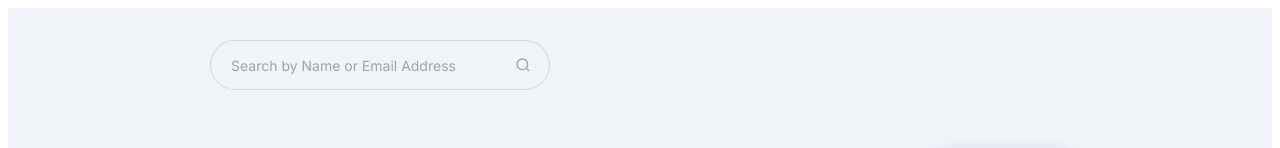
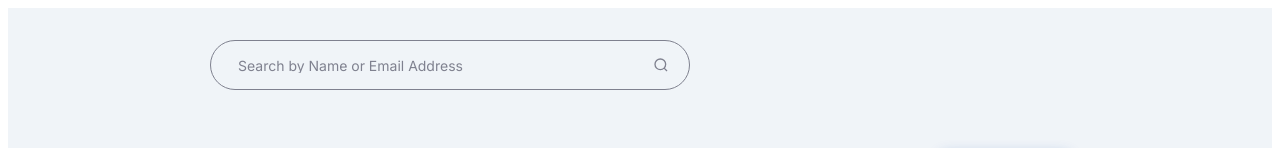
Before and after one commit to jack-dao/team-management, a React app in the folder frontend/: page / in a window 1280 px wide. Shown: the top 148 px of the page. Built offline with nearby package versions, Linux system fonts and the light colour scheme; no server answers; the HTML template or start-up script is replaced by a standard one.

Commit message:
updated search bar

```diff
--- a/frontend/src/TeamManagement.css
+++ b/frontend/src/TeamManagement.css
@@ -19,30 +19,44 @@
   justify-content: flex-start;
   margin-bottom: 36px;
 }
+
 .search-bar {
   display: flex;
   align-items: center;
-  gap: 10px;
+  gap: 12px;
   background: #f0f4f8;
-  border: 1.5px solid #d1d5db;
-  border-radius: 50px;
-  padding: 0 18px;
+  border: 1.5px solid #7F818F;
+  border-radius: 40px;
+  padding: 16px 20px 16px 25px;
   height: 50px;
-  width: 340px;
+  width: 480px;
   transition: border-color 0.2s, box-shadow 0.2s;
 }
+
 .search-bar:focus-within {
   border-color: #004AAD;
   box-shadow: 0 0 0 3px rgba(0,74,173,0.08);
 }
+
 .search-bar input {
-  border: none; outline: none;
-  font-family: inherit; font-size: 14px;
-  color: #111827; background: #f0f4f8; width: 100%;
+  border: none;
+  outline: none;
+  font-family: inherit;
+  font-size: 14px;
+  color: #111827;
+  background: transparent;
+  width: 100%;
   height: 100%;
 }
-.search-bar input::placeholder { color: #9ca3af; }
-.search-bar svg { color: #9ca3af; flex-shrink: 0; }
+
+.search-bar input::placeholder {
+  color: #7F818F;                /* Updated placeholder color */
+}
+
+.search-bar svg {
+  color: #7F818F;                /* Updated icon color */
+  flex-shrink: 0;
+}
 
 /* LAYOUT */
 .tm-container { max-width: 860px; margin: 0 auto; }
```
